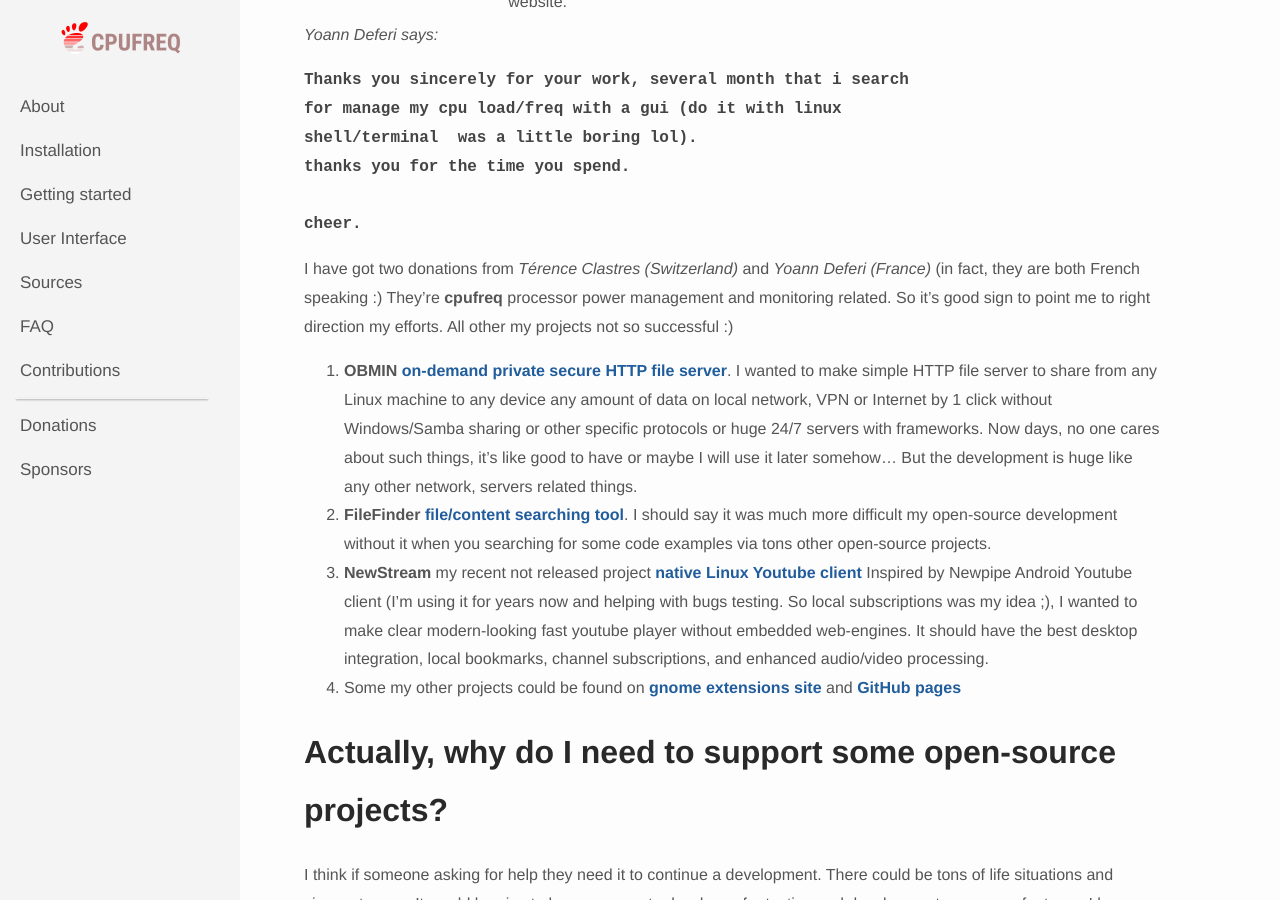
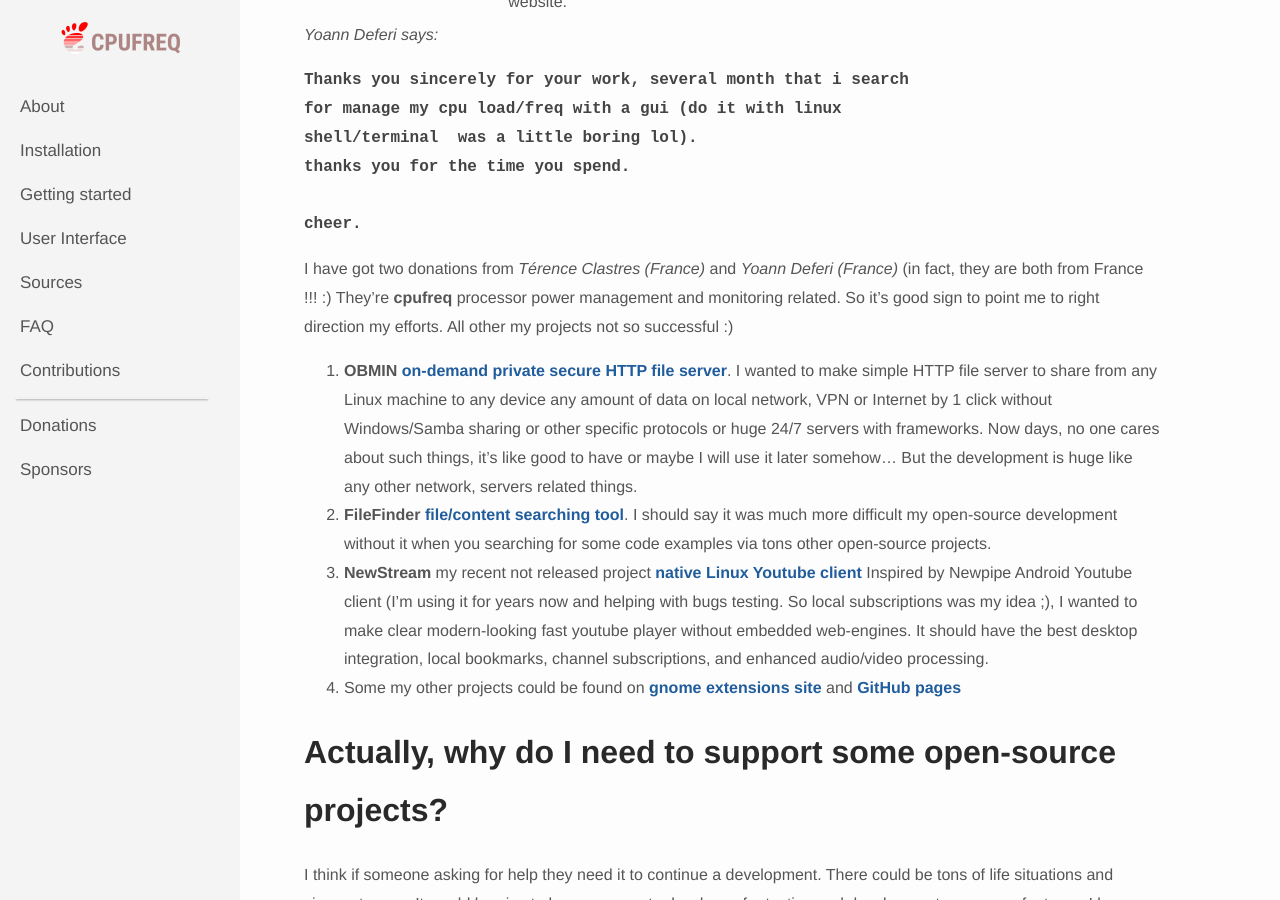
Before and after one commit to konkor/cpufreq, a Jekyll site: the page built from docs/_posts/2019-02-10-news.md, in a window 1280 px wide and 900 px high, scrolled down 418 px. Built offline with Jekyll 4.4.1, drawn with Linux system fonts in a browser that asks for light colours; comment, search, counter and statistics services are not loaded.

Commit message:
Update fix docs content

````diff
--- a/docs/_posts/2019-02-10-news.md
+++ b/docs/_posts/2019-02-10-news.md
@@ -24,7 +24,7 @@ thanks you for the time you spend.
 cheer.
 ```
 
-I have got two donations from _Térence Clastres (Switzerland)_ and _Yoann Deferi (France)_ (in fact, they are both French speaking :) They're **cpufreq** processor power management and monitoring related. So it's good sign to point me to right direction my efforts. All other my projects not so successful :)
+I have got two donations from _Térence Clastres (France)_ and _Yoann Deferi (France)_ (in fact, they are both from France !!! :) They're **cpufreq** processor power management and monitoring related. So it's good sign to point me to right direction my efforts. All other my projects not so successful :)
 
 1. **OBMIN** [on-demand private secure HTTP file server](https://obmin.github.io/). I wanted to make simple HTTP file server to share from any Linux machine to any device any amount of data on local network, VPN or Internet by 1 click without Windows/Samba sharing or other specific protocols or huge 24/7 servers with frameworks. Now days, no one cares about such things, it's like good to have or maybe I will use it later somehow... But the development is huge like any other network, servers related things.
 2. **FileFinder** [file/content searching tool](https://github.com/konkor/filefinder). I should say it was much more difficult my open-source development without it when you searching for some code examples via tons other open-source projects.
````
Also changed, not shown: other parts of docs/_posts/2019-02-10-news.md (+1 -1 lines), BACKERS.md (+1 -1 lines), docs/sponsors.md (+1 -1 lines), README.md.
